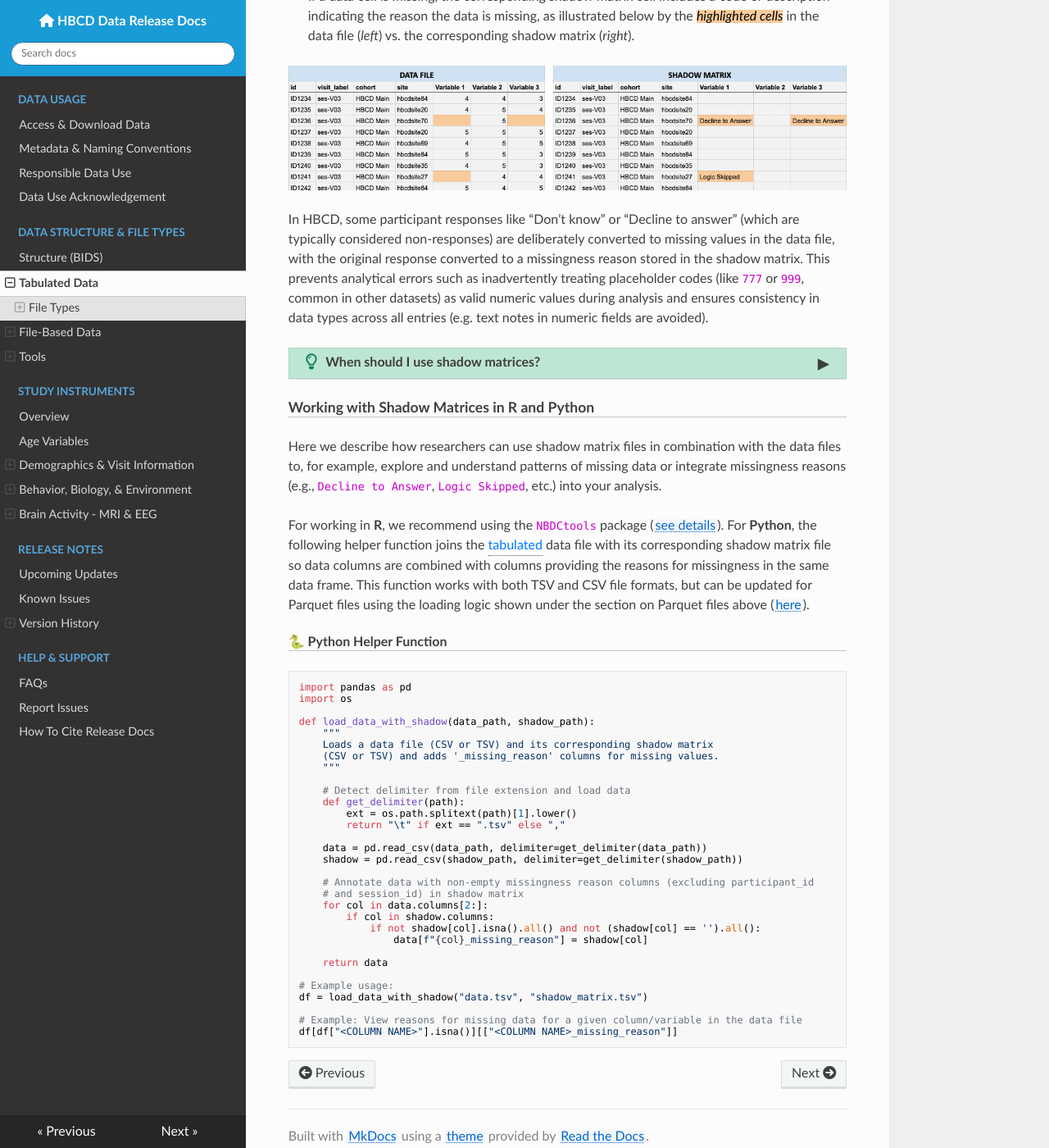
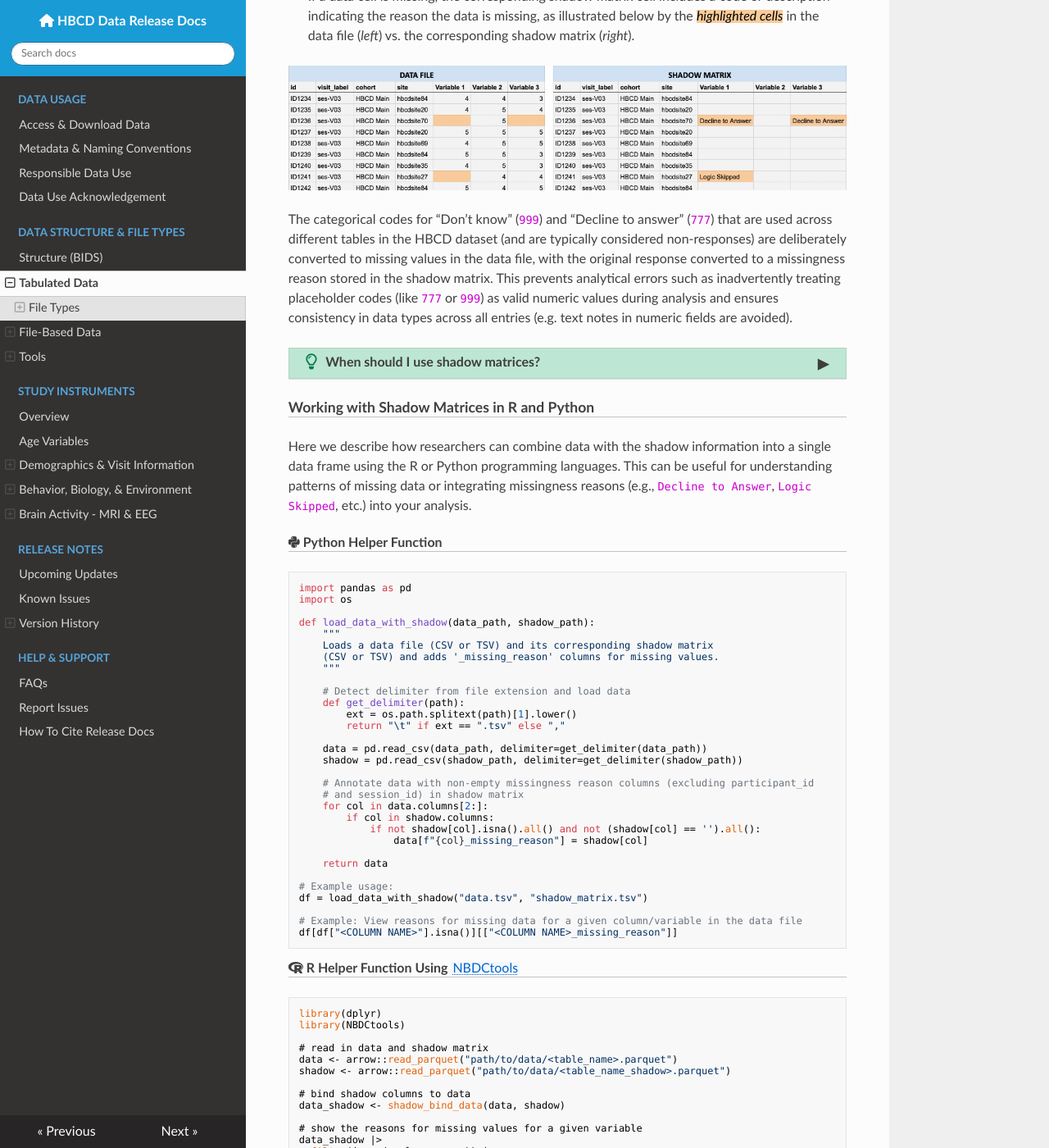
Before and after one commit to nbdc-datahub/hbcd-docs, an MkDocs documentation site: the page built from docs/datacuration/phenotypes.md, in a window 1280 px wide and 1400 px high, scrolled down 2278 px. Shown: the whole window at 82% size. Built offline with MkDocs 1.6.1, drawn with Linux system fonts in a browser that asks for light colours; nearby versions of some CDN libraries; some of the changed text lies outside the part shown.

Commit message:
correct shadow matrix information and add R helper function

````diff
--- a/docs/datacuration/phenotypes.md
+++ b/docs/datacuration/phenotypes.md
@@ -46,7 +46,7 @@ Tabulated data is available in both tab-separated values (TSV) and [Apache Parqu
 #### Plain Text (TSV/CSV)
 Plain text formats (TSV/CSV) are widely compatible and easy to inspect, but less efficient for large datasets. They don't support selective column loading or preserve metadata, such as data type specification; the metadata is instead available via the sidecar JSON files for plan text files. As a result, tools like Python or R must guess data types during import, often incorrectly. For example, categorical values like "0"/"1" for "Yes"/"No" (commonly used in NBDC datasets) may be interpreted as numeric, and columns with mostly missing values may be treated as empty if the first few rows lack data.
 
-To avoid such issues, you may manually define column types using the accompanying data dictionaries included in the sidecar JSON metadata files during the import. The `NBDCtools` R package offers a helper function, `read_dsv_formatted()`, to automate this process (see [Recommended Tools](recprograms.md#tabulated-data) for details).
+To avoid such issues, you may manually define column types using the accompanying data dictionaries included in the sidecar JSON metadata files during the import. The `NBDCtools` R package offers a utility function, `read_dsv_formatted()`, to automate this process (see [Useful Utilities](recprograms.md#tabulated-data) for details).
 
 #### Parquet
 <div id="parquetbids" class="notification-banner" onclick="toggleCollapse(this)">
@@ -90,7 +90,7 @@ In the data files, missing values are represented as blank cells. Shadow matrice
 
 ![](images/shadowmatrix.png)
 
-In HBCD, some participant responses like “Don’t know” or “Decline to answer” (which are typically considered non-responses) are deliberately converted to missing values in the data file, with the original response converted to a missingness reason stored in the shadow matrix. This prevents analytical errors such as inadvertently treating placeholder codes (like `777` or `999`, common in other datasets) as valid numeric values during analysis and ensures consistency in data types across all entries (e.g. text notes in numeric fields are avoided).
+The categorical codes for “Don’t know” (`999`) and “Decline to answer” (`777`) that are used across different tables in the HBCD dataset (and are typically considered non-responses) are deliberately converted to missing values in the data file, with the original response converted to a missingness reason stored in the shadow matrix. This prevents analytical errors such as inadvertently treating placeholder codes (like `777` or `999`) as valid numeric values during analysis and ensures consistency in data types across all entries (e.g. text notes in numeric fields are avoided).
 
 <p>
 <div id="shadowFYI" class="notification-banner" onclick="toggleCollapse(this)">
@@ -104,11 +104,10 @@ In HBCD, some participant responses like “Don’t know” or “Decline to ans
 </p>
 
 #### Working with Shadow Matrices in R and Python
-Here we describe how researchers can use shadow matrix files in combination with the data files to, for example, explore and understand patterns of missing data or integrate missingness reasons (e.g., `Decline to Answer`, `Logic Skipped`, etc.) into your analysis.
 
-For working in **R**, we recommend using the `NBDCtools` package ([see details](recprograms.md#tabulated-data)). For **Python**, the following helper function joins the <span class="tooltip">tabulated<span class="tooltiptext">instrument and derived data<br>(tabulated format)</span></span> data file with its corresponding shadow matrix file so data columns are combined with columns providing the reasons for missingness in the same data frame. This function works with both TSV and CSV file formats, but can be updated for Parquet files using the loading logic shown under the section on Parquet files above ([here](#parquet)).
+Here we describe how researchers can combine data with the shadow information into a single data frame using the R or Python programming languages. This can be useful for understanding patterns of missing data or integrating missingness reasons (e.g., `Decline to Answer`, `Logic Skipped`, etc.) into your analysis.
 
-##### 🐍 Python Helper Function
+##### <i class="fa-brands fa-python"></i> Python Helper Function
 ```
 import pandas as pd
 import os
@@ -142,3 +141,21 @@ df = load_data_with_shadow("data.tsv", "shadow_matrix.tsv")
 # Example: View reasons for missing data for a given column/variable in the data file
 df[df["<COLUMN NAME>"].isna()][["<COLUMN NAME>_missing_reason"]]
 ```
+
+##### <i class="fa-brands fa-r-project"></i> R Helper Function Using [NBDCtools](recprograms.md#tabulated-data)
+```
+library(dplyr)
+library(NBDCtools)
+
+# read in data and shadow matrix
+data <- arrow::read_parquet("path/to/data/<table_name>.parquet")
+shadow <- arrow::read_parquet("path/to/data/<table_name_shadow>.parquet")
+
+# bind shadow columns to data
+data_shadow <- shadow_bind_data(data, shadow)
+
+# show the reasons for missing values for a given variable
+data_shadow |>
+  filter(is.na(<column_name>)) |>
+  count(<column_name>)
+```
````
